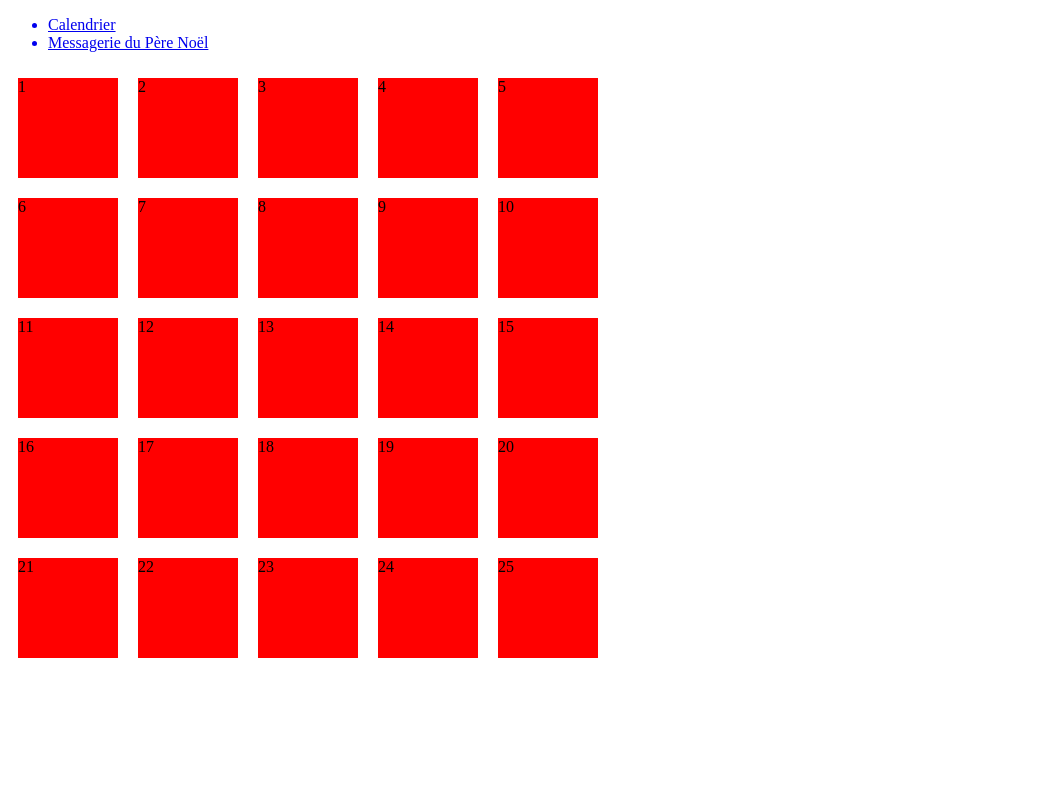
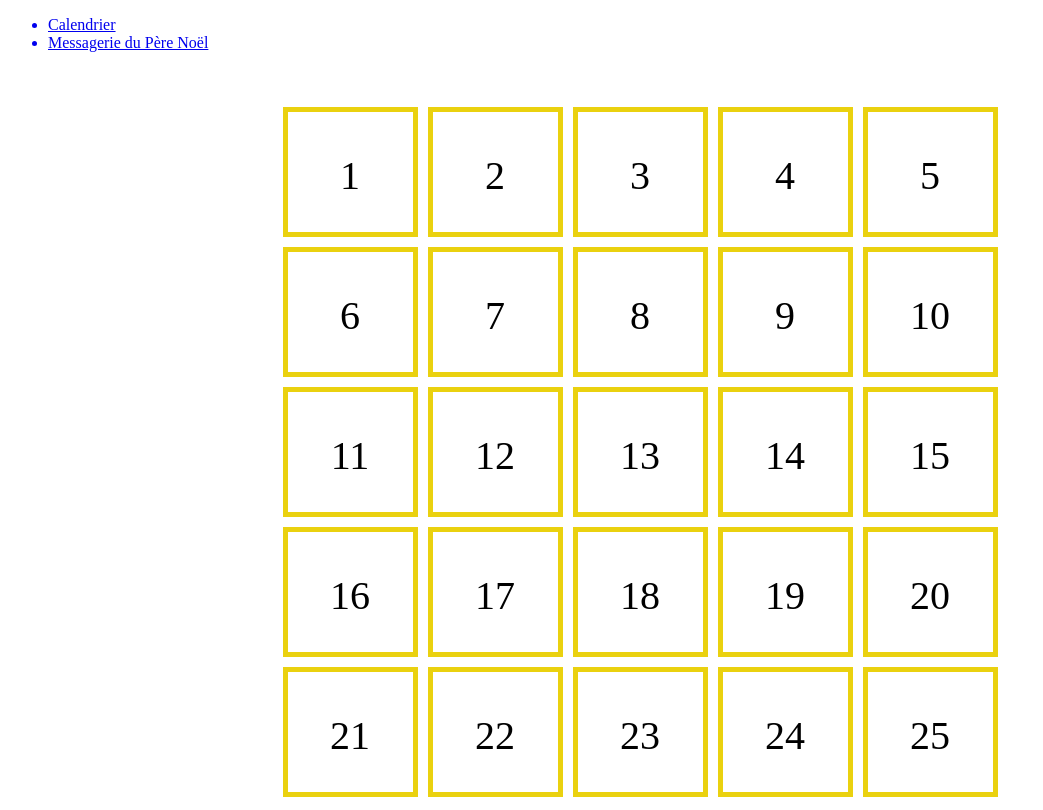
Before and after one commit to valihna/HackaWild, a React (Vite) app: page / in a window 1280 px wide. Shown: the whole page, without its empty margins (0-1043 px from the left). Built offline with nearby package versions, Linux system fonts and the light colour scheme.

Commit message:
calendarfix2

```diff
--- a/frontend/components/Calendrier/Calendrier.jsx
+++ b/frontend/components/Calendrier/Calendrier.jsx
@@ -4,39 +4,89 @@ function Calendrier() {
     <div className="calender-all-container">
       <div className="calender-container">
         <div className="first-row">
-          <div className="case">1</div>
-          <div className="case">2</div>
-          <div className="case">3</div>
-          <div className="case">4</div>
-          <div className="case">5</div>
+          <div className="case">
+            <p className="numbers-calendrier">1</p>
+          </div>
+          <div className="case">
+            <p className="numbers-calendrier">2</p>
+          </div>
+          <div className="case">
+            <p className="numbers-calendrier">3</p>
+          </div>
+          <div className="case">
+            <p className="numbers-calendrier">4</p>
+          </div>
+          <div className="case">
+            <p className="numbers-calendrier">5</p>
+          </div>
         </div>
         <div className="second-row">
-          <div className="case">6</div>
-          <div className="case">7</div>
-          <div className="case">8</div>
-          <div className="case">9</div>
-          <div className="case">10</div>
+          <div className="case">
+            <p className="numbers-calendrier">6</p>
+          </div>
+          <div className="case">
+            <p className="numbers-calendrier">7</p>
+          </div>
+          <div className="case">
+            <p className="numbers-calendrier">8</p>
+          </div>
+          <div className="case">
+            <p className="numbers-calendrier">9</p>
+          </div>
+          <div className="case">
+            <p className="numbers-calendrier">10</p>
+          </div>
         </div>
         <div className="third-row">
-          <div className="case">11</div>
-          <div className="case">12</div>
-          <div className="case">13</div>
-          <div className="case">14</div>
-          <div className="case">15</div>
+          <div className="case">
+            <p className="numbers-calendrier">11</p>
+          </div>
+          <div className="case">
+            <p className="numbers-calendrier">12</p>
+          </div>
+          <div className="case">
+            <p className="numbers-calendrier">13</p>
+          </div>
+          <div className="case">
+            <p className="numbers-calendrier">14</p>
+          </div>
+          <div className="case">
+            <p className="numbers-calendrier">15</p>
+          </div>
         </div>
         <div className="fourth-row">
-          <div className="case">16</div>
-          <div className="case">17</div>
-          <div className="case">18</div>
-          <div className="case">19</div>
-          <div className="case">20</div>
+          <div className="case">
+            <p className="numbers-calendrier">16</p>
+          </div>
+          <div className="case">
+            <p className="numbers-calendrier">17</p>
+          </div>
+          <div className="case">
+            <p className="numbers-calendrier">18</p>
+          </div>
+          <div className="case">
+            <p className="numbers-calendrier">19</p>
+          </div>
+          <div className="case">
+            <p className="numbers-calendrier">20</p>
+          </div>
         </div>
         <div className="fivth-row">
-          <div className="case">21</div>
-          <div className="case">22</div>
-          <div className="case">23</div>
-          <div className="case">24</div>
-          <div className="case">25</div>
+          <div className="case">
+            <p className="numbers-calendrier">21</p>
+          </div>
+          <div className="case">
+            <p className="numbers-calendrier">22</p>
+          </div>
+          <div className="case">
+            <p className="numbers-calendrier">23</p>
+          </div>
+          <div className="case">
+            <p className="numbers-calendrier">24</p>
+          </div>
+          <div className="case">
+            <p className="numbers-calendrier">25</p>
+          </div>
         </div>
       </div>
     </div>
--- a/frontend/components/Calendrier/calendrier.css
+++ b/frontend/components/Calendrier/calendrier.css
@@ -1,22 +1,38 @@
-.case {
-  width: 100px;
-  height: 100px;
-  background: red;
-  margin: 10px;
+.calender-container {
+  margin-top: 50px;
 }
 
+.case {
+  width: 125px;
+  height: 120px;
+  border: 5px solid #ead10f;
+  background: none;
+  margin: 5px;
+}
+
+.numbers-calendrier {
+  font-size: 2.5rem;
+  display: flex;
+  justify-content: center;
+  align-items: center;
+}
 .first-row {
   display: flex;
+  justify-content: center;
 }
 .second-row {
   display: flex;
+  justify-content: center;
 }
 .third-row {
   display: flex;
+  justify-content: center;
 }
 .fourth-row {
   display: flex;
+  justify-content: center;
 }
 .fivth-row {
   display: flex;
+  justify-content: center;
 }
```
